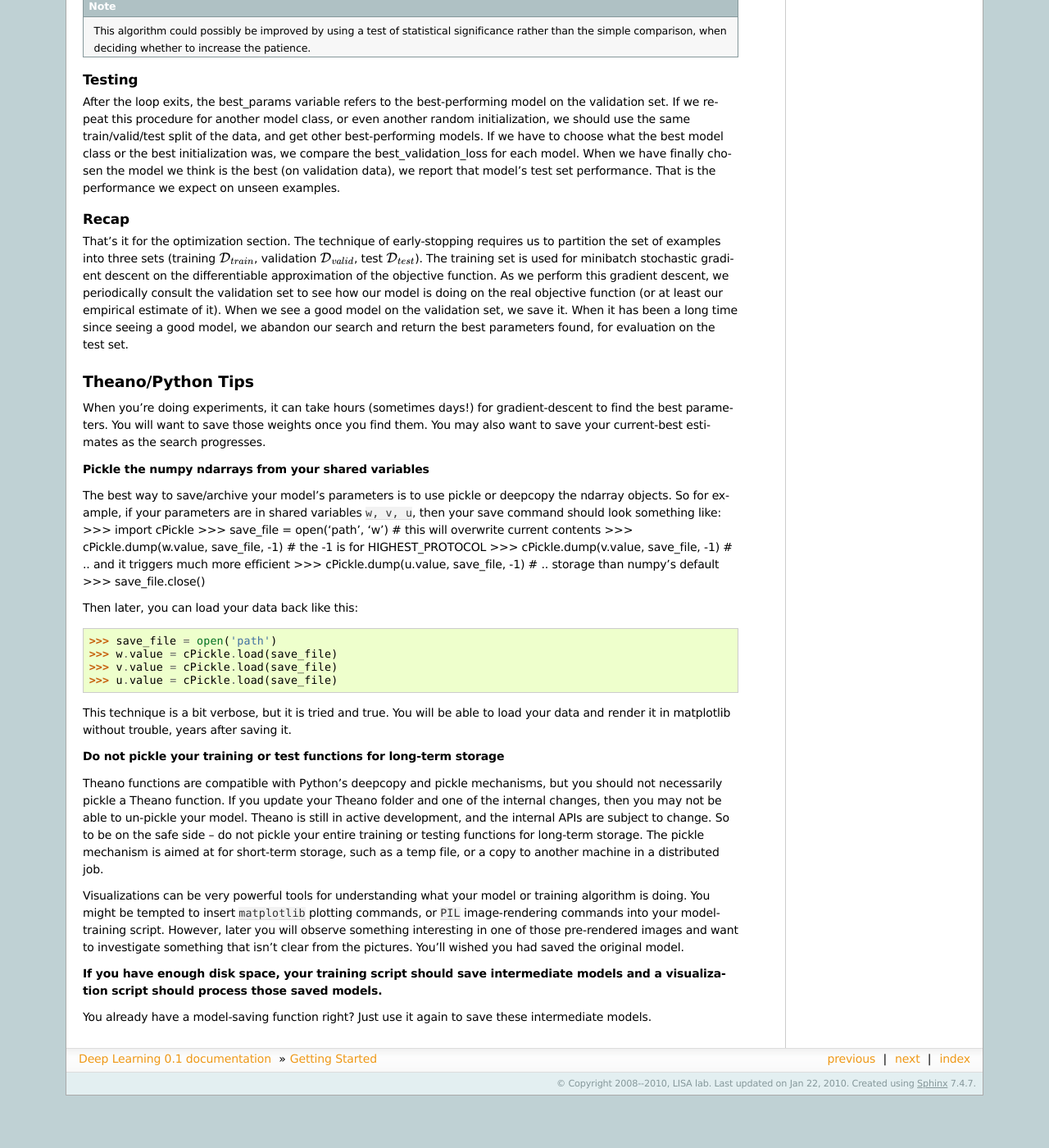
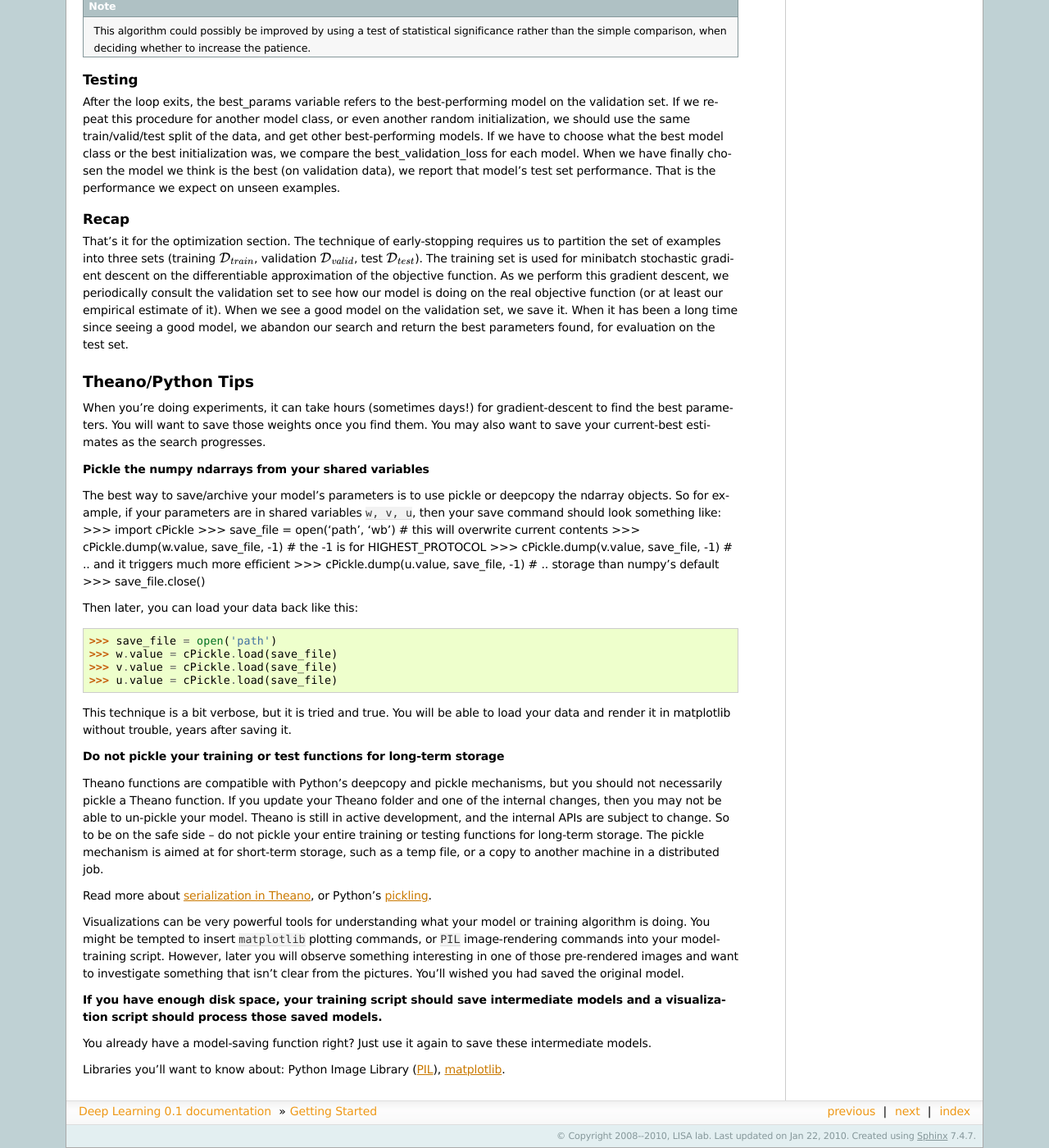
Before and after one commit to lisa-lab/DeepLearningTutorials, a Sphinx documentation site: the page built from doc/gettingstarted.txt, in a window 1280 px wide and 1400 px high, scrolled down 7151 px. Shown: the whole window at 82% size. Built offline with Sphinx 7.4.7, drawn with Linux system fonts in a browser that asks for light colours; formulas are drawn with MathJax 3; pages that are not in the unit, such as notebooks, are missing from menus; before the commit the page ends 8487 px from its top, so only the background shows below that.

Commit message:
added links to tips section

```diff
--- a/doc/gettingstarted.txt
+++ b/doc/gettingstarted.txt
@@ -606,7 +606,7 @@ deepcopy the ndarray objects.  So for example, if your parameters are in
 shared variables ``w, v, u``, then your save command should look something
 like:
 >>> import cPickle
->>> save_file = open('path', 'w')  # this will overwrite current contents
+>>> save_file = open('path', 'wb')  # this will overwrite current contents
 >>> cPickle.dump(w.value, save_file, -1) # the -1 is for HIGHEST_PROTOCOL
 >>> cPickle.dump(v.value, save_file, -1) # .. and it triggers much more efficient
 >>> cPickle.dump(u.value, save_file, -1) # .. storage than numpy's default
@@ -634,7 +634,10 @@ entire training or testing functions for long-term storage.  The pickle
 mechanism is aimed at for short-term storage, such as a temp file, or a copy to
 another machine in a distributed job.
 
+Read more about `serialization in Theano`_, or Python's `pickling`_.
 
+.. _pickling: http://docs.python.org/library/pickle.html
+.. _serialization in Theano: http://www.pylearn.org/theano/basic_tutorial/loading_and_saving.html
 
 Plotting Intermediate Results
 -----------------------------
@@ -651,3 +654,8 @@ script should process those saved models.**
 
 You already have a model-saving function right?  Just use it again to save
 these intermediate models.
+
+Libraries you'll want to know about: Python Image Library (`PIL`_), `matplotlib`_.
+
+.. _PIL: http://www.pythonware.com/products/pil
+.. _matplotlib: http://matplotlib.sourceforge.net
```
